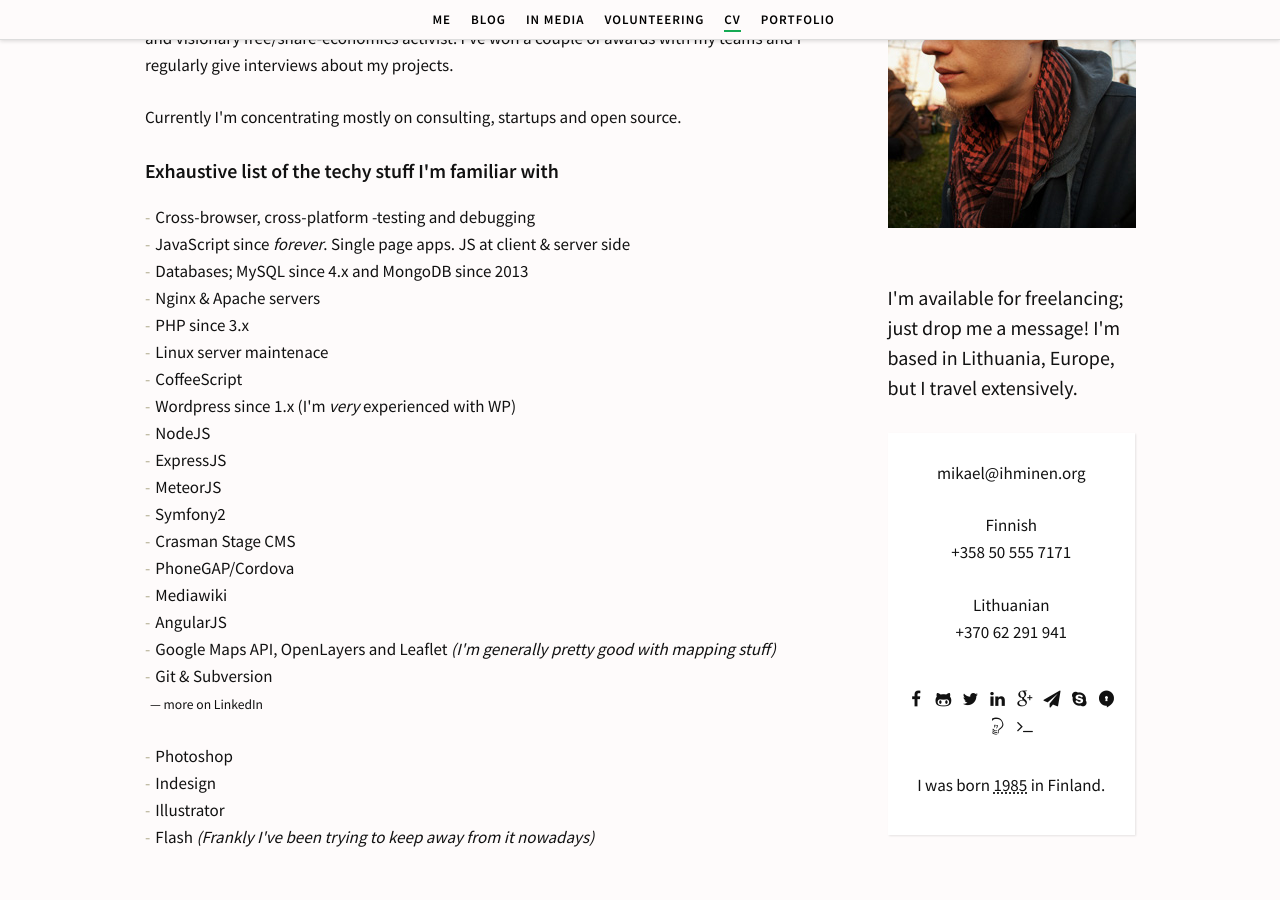
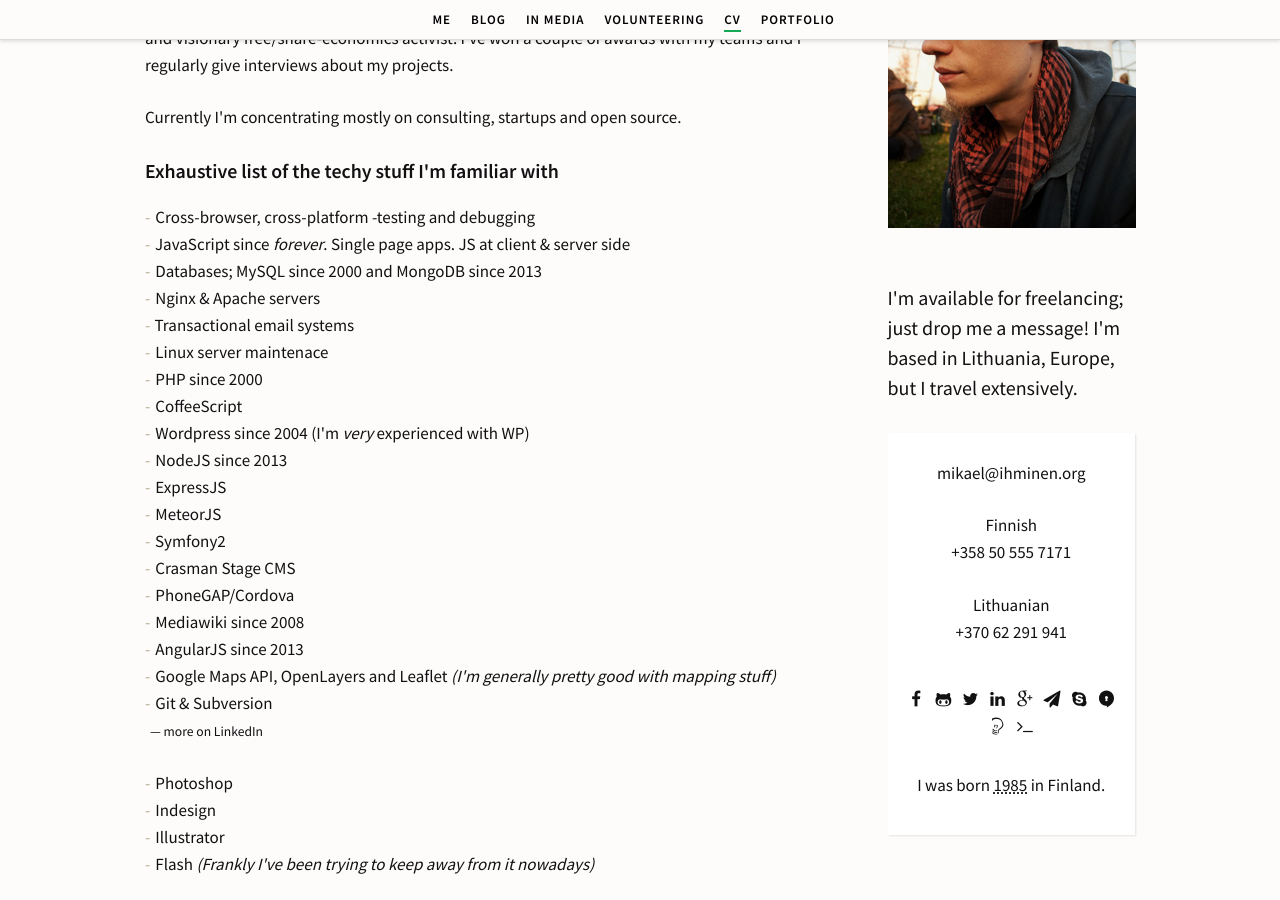
Before and after one commit to simison/simison.github.io, a Jekyll site: the page built from cv/index.html, in a window 1280 px wide and 900 px high, scrolled down 1066 px. Built offline with Jekyll 4.4.1, drawn with Linux system fonts in a browser that asks for light colours; some web fonts are replaced.

Commit message:
Update index.html

```diff
--- a/cv/index.html
+++ b/cv/index.html
@@ -31,20 +31,21 @@
       <ul class="links-colorless list-skills">
         <li>Cross-browser, cross-platform -testing and debugging</li>
         <li>JavaScript since <em>forever</em>. Single page apps. JS at client &amp; server side</li>
-        <li>Databases; MySQL since 4.x and <a href="http://www.mongodb.org/">MongoDB</a> since 2013</li>
+        <li>Databases; MySQL since 2000 and <a href="http://www.mongodb.org/">MongoDB</a> since 2013</li>
         <li><a href="http://nginx.org">Nginx</a> & <a href="https://httpd.apache.org/">Apache</a> servers</li>
-        <li>PHP since 3.x</li>
+        <li>Transactional email systems</li>
         <li>Linux server maintenace</li>
+        <li>PHP since 2000</li>
         <li><a href="http://coffeescript.org/">CoffeeScript</a></li>
-        <li><a href="http://www.wordpress.org">Wordpress</a> since 1.x (I'm <em>very</em> experienced with WP)</li>
-        <li><a href="http://nodejs.org">NodeJS</a></li>
+        <li><a href="http://www.wordpress.org">Wordpress</a> since 2004 (I'm <em>very</em> experienced with WP)</li>
+        <li><a href="http://nodejs.org">NodeJS</a> since 2013</li>
         <li><a href="http://expressjs.com/">ExpressJS</a></li>
         <li><a href="http://www.meteor.com">MeteorJS</a></li>
         <li><a href="http://www.symfony.com">Symfony2</a></li>
         <li><a href="http://www.crasman.fi/en/">Crasman Stage CMS</a></li>
         <li><a href="http://phonegap.com/">PhoneGAP</a>/<a href="https://cordova.apache.org/">Cordova</a></li>
-        <li><a href="http://www.mediawiki.org">Mediawiki</a></li>
-        <li><a href="https://angularjs.org/">AngularJS</a></li>
+        <li><a href="http://www.mediawiki.org">Mediawiki</a> since 2008</li>
+        <li><a href="https://angularjs.org/">AngularJS</a> since 2013</li>
         <li><a href="https://developers.google.com/maps/">Google Maps API</a>, <a href="http://openlayers.org/">OpenLayers</a> and <a href="http://www.leafletjs.com/">Leaflet</a> <em>(I'm generally pretty good with mapping stuff)</em></li>
         <li><a href="http://git-scm.com/">Git</a> &amp; <a href="https://subversion.apache.org/">Subversion</a></li>
         <li class="list-skills-more">
```
